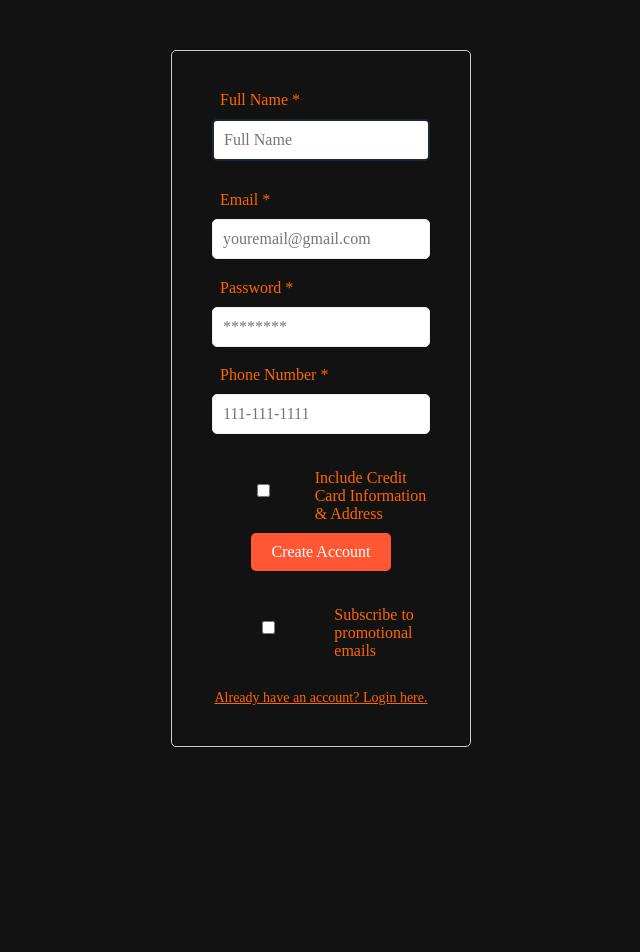
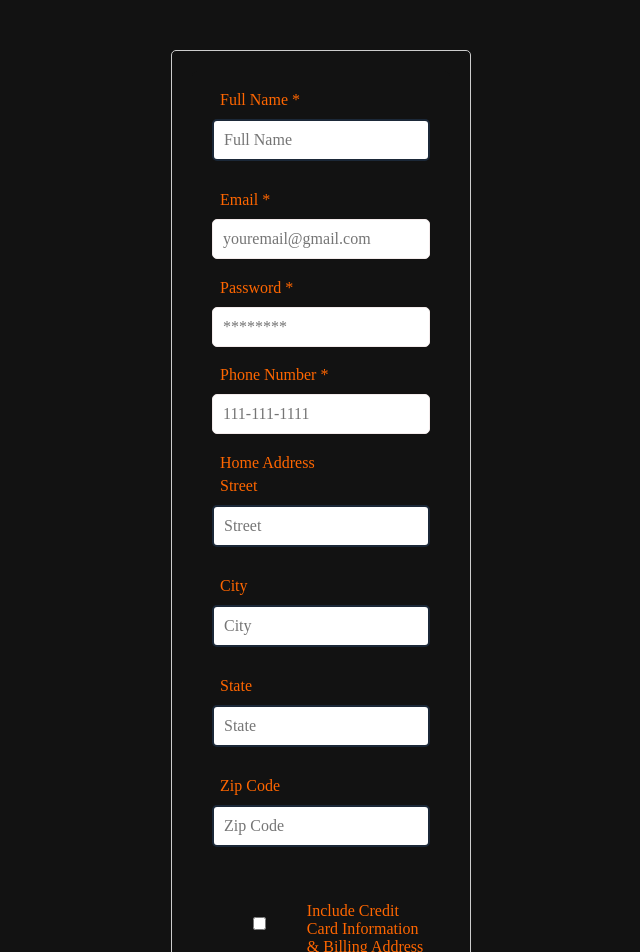
Before and after one commit to Cucumbercon/Cinema-Project, a React (Create React App) app in the folder web/: page /signup in a window 1280 px wide. Shown: the top 952 px of the page, without its empty margins (319-959 px from the left). Before the commit the page ends 800 px from the top, so only its background shows below. Built offline with nearby package versions, Linux system fonts and the light colour scheme; a web font is replaced by a local one.

Commit message:
Included home address

```diff
--- a/web/src/pages/Users/signup.js
+++ b/web/src/pages/Users/signup.js
@@ -122,6 +122,73 @@ export const Signup = (props) => {
             />
           </div>
 
+       {/* Home Address */}
+<div className="label-container">
+  <label htmlFor="homeAddress" style={{ textDecoration: includeCreditCardInfo ? 'underline' : 'none' }}>Home Address</label>
+  <div className="address-container">
+    {/* Street */}
+    <div className="label-container">
+      <label htmlFor="street">Street</label>
+      <input
+        type="text"
+        id="street"
+        name="street"
+        value={street}
+        onChange={(e) => setStreet(e.target.value)}
+        className="input-field"
+        placeholder="Street"
+      />
+    </div>
+
+    {/* City */}
+    <div className="label-container">
+      <label htmlFor="city">City</label>
+      <input
+        type="text"
+        id="city"
+        name="city"
+        value={city}
+        onChange={(e) => setCity(e.target.value)}
+        className="input-field"
+        placeholder="City"
+      />
+    </div>
+
+    {/* State */}
+    <div className="label-container">
+      <label htmlFor="state">State</label>
+      <input
+        type="text"
+        id="state"
+        name="state"
+        value={state}
+        onChange={(e) => setState(e.target.value)}
+        className="input-field"
+        placeholder="State"
+      />
+    </div>
+
+    {/* Zip Code */}
+    <div className="label-container">
+      <label htmlFor="zipCode">Zip Code</label>
+      <input
+        type="text"
+        id="zipCode"
+        name="zipCode"
+        value={zipCode}
+        onChange={(e) => setZipCode(e.target.value)}
+        className="input-field"
+        placeholder="Zip Code"
+      />
+    </div>
+  </div>
+</div>
+
+
+
+
+
+
           {/* Checkbox for including Credit Card Info & Address*/}
           <div className="subscribe-checkbox">
             <label>
@@ -130,7 +197,7 @@ export const Signup = (props) => {
                 checked={includeCreditCardInfo}
                 onChange={(e) => setIncludeCreditCardInfo(e.target.checked)}
               />
-              Include Credit Card Information & Address
+              Include Credit Card Information & Billing Address
             </label>
           </div>
 
```
Also changed, not shown: web/src/pages/Users/registration.css (line endings or trailing spaces).
